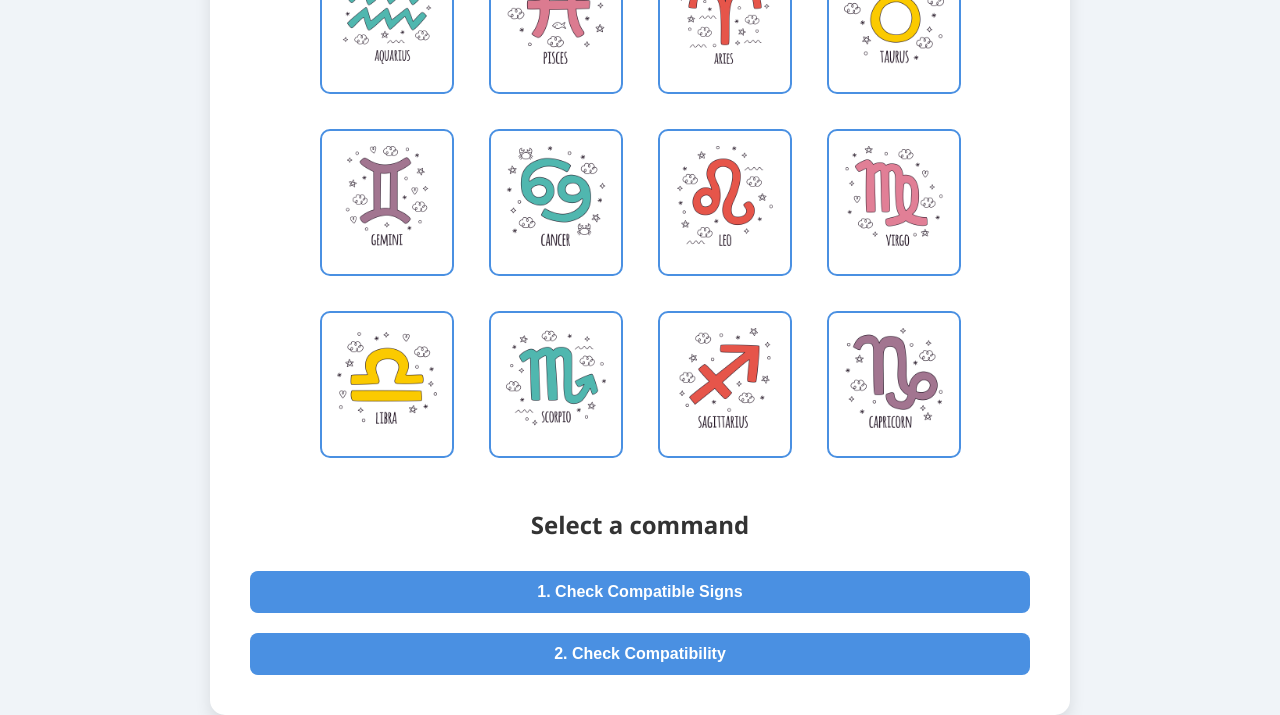
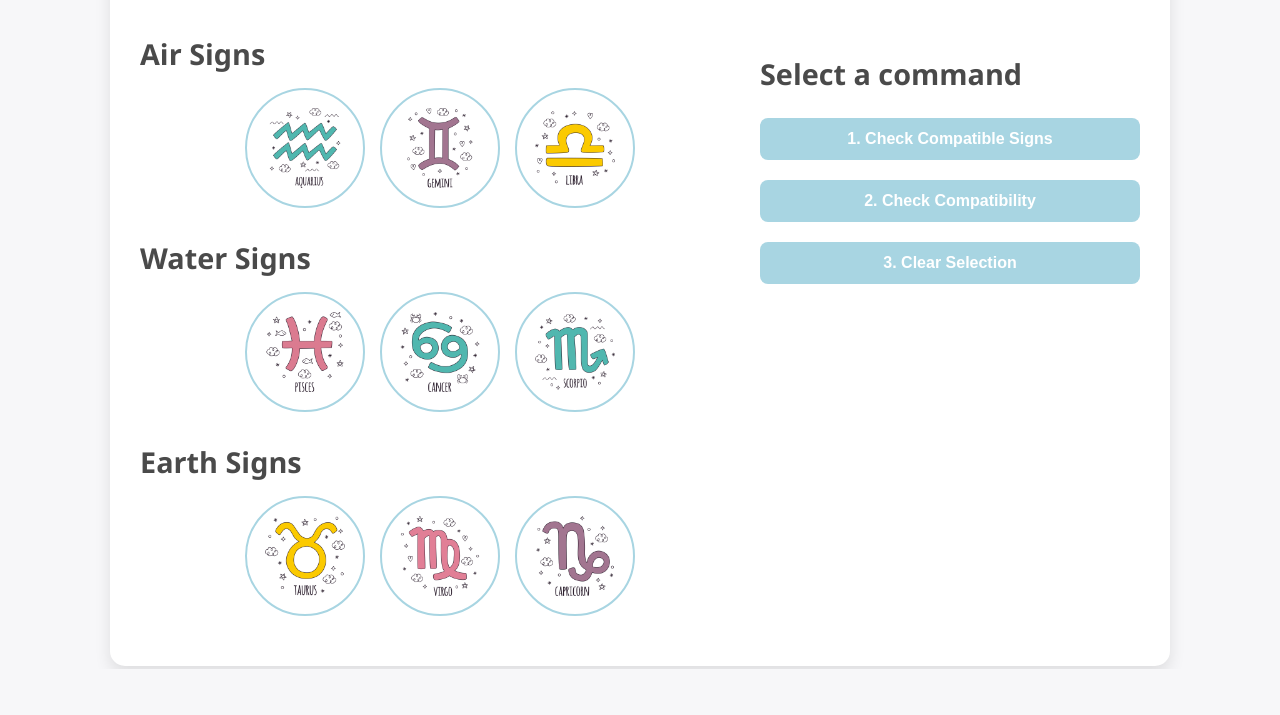
Before and after one commit to mcap114/CSINTSY-MCO2, a website: page public/index.html in a window 1280 px wide. Shown: the part 131-846 px from the top of the page. After the commit the page ends 800 px from the top, so only its background shows below. Drawn offline with Linux system fonts and the light colour scheme.

Commit message:
added description for each zodiac sign and updated frontend design

```diff
--- a/public/index.html
+++ b/public/index.html
@@ -9,48 +9,54 @@
 <body>
     <div class="container">
         <h1>Zodiac Compatibility Checker</h1>
-        <div class="zodiac-buttons">
-            <button class="zodiac-btn" data-sign="Aquarius">
+        <div class="section">
+            <div class="left-section">
+                <h2>Air Signs</h2>
+                <div class="zodiac-buttons air-signs">
+                    <button class="zodiac-btn" data-sign="Aquarius" data-desc="Humanitarian, eccentric, individualistic, cool">
                         <img src="images/aquarius.png" alt="Aquarius">
                     </button>
-            <button class="zodiac-btn" data-sign="Pisces">
+                    <button class="zodiac-btn" data-sign="Gemini" data-desc="Independent, curious, charming, gentle">
+                        <img src="images/gemini.png" alt="Gemini">
+                    </button>
+                    <button class="zodiac-btn" data-sign="Libra" data-desc="Romantic, artistic, friendly, persuasive">
+                        <img src="images/libra.png" alt="Libra">
+                    </button>
+                </div>
+
+                <h2>Water Signs</h2>
+                <div class="zodiac-buttons water-signs">
+                    <button class="zodiac-btn" data-sign="Pisces" data-desc="Creative, easy-going, faithful, sensitive">
                         <img src="images/pisces.png" alt="Pisces">
                     </button>
-            <button class="zodiac-btn" data-sign="Aries">
-                <img src="images/aries.png" alt="Aries">
+                    <button class="zodiac-btn" data-sign="Cancer" data-desc="Compassionate, sentimental, protective, emotional">
+                        <img src="images/cancer.png" alt="Cancer">
                     </button>
-            <button class="zodiac-btn" data-sign="Taurus">
+                    <button class="zodiac-btn" data-sign="Scorpio" data-desc="Mysterious, powerful, brave, resourceful">
+                        <img src="images/scorpio.png" alt="Scorpio">
+                    </button>
+                </div>
+
+                <h2>Earth Signs</h2>
+                <div class="zodiac-buttons earth-signs">
+                    <button class="zodiac-btn" data-sign="Taurus" data-desc="Kind, generous, loyal, patient">
                         <img src="images/taurus.png" alt="Taurus">
                     </button>
-            <button class="zodiac-btn" data-sign="Gemini">
-                <img src="images/gemini.png" alt="Gemini">
-            </button>
-            <button class="zodiac-btn" data-sign="Cancer">
-                <img src="images/cancer.png" alt="Cancer">
-            </button>
-            <button class="zodiac-btn" data-sign="Leo">
-                <img src="images/leo.png" alt="Leo">
-            </button>
-            <button class="zodiac-btn" data-sign="Virgo">
+                    <button class="zodiac-btn" data-sign="Virgo" data-desc="Humble, practical, organised, patient">
                         <img src="images/virgo.png" alt="Virgo">
                     </button>
-            <button class="zodiac-btn" data-sign="Libra">
-                <img src="images/libra.png" alt="Libra">
-            </button>
-            <button class="zodiac-btn" data-sign="Scorpio">
-                <img src="images/scorpio.png" alt="Scorpio">
-            </button>
-            <button class="zodiac-btn" data-sign="Sagittarius">
-                <img src="images/sagittarius.png" alt="Sagittarius">
-            </button>
-            <button class="zodiac-btn" data-sign="Capricorn">
-                <img src="images/Capricorn.png" alt="Capricorn">
+                    <button class="zodiac-btn" data-sign="Capricorn" data-desc="Traditional, disciplined, ambitious, independent">
+                        <img src="images/capricorn.png" alt="Capricorn">
                     </button>
                 </div>
+            </div>
+
+            <div class="right-section">
                 <div class="choices">
                     <h2>Select a command</h2>
                     <button class="choice-button" id="choice1">1. Check Compatible Signs</button>
                     <button class="choice-button" id="choice2">2. Check Compatibility</button>
+                    <button class="choice-button" id="clearselection">3. Clear Selection</button>
                 </div>
 
                 <div class="option1">
@@ -66,13 +72,14 @@
                     <div class="selected-signs">
                         <h2>Selected Signs</h2>
                         <p id="sign1-display">First Sign: None</p>
-            <p id="sign2-display">Second Sign: None </p>
+                        <p id="sign2-display">Second Sign: None</p>
                     </div>
                     <button id="check-compatibility">Check Compatibility</button>
                     <div class="result" id="result2"></div>
                 </div>
             </div>
-
+        </div>
+    </div>
 
     <script src="script.js"></script>
 </body>
--- a/public/script.js
+++ b/public/script.js
@@ -19,6 +19,12 @@ document.addEventListener('DOMContentLoaded', () => {
         event.preventDefault();
         document.querySelector('.option2').style.display = 'block';
         document.querySelector('.option1').style.display = 'none';
+    });
+
+    document.querySelector('#clearselection').addEventListener('click', function(event) {
+        event.preventDefault();
+        document.querySelector('.option1').style.display = 'none';
+        document.querySelector('.option2').style.display = 'none';
     });
 
     zodiacButtons.forEach(button => {
--- a/public/style.css
+++ b/public/style.css
@@ -1,12 +1,14 @@
 body {
     font-family: 'Segoe UI', Tahoma, Geneva, Verdana, sans-serif;
-    background-color: #f0f4f8;
-    color: #333;
+    background-color: #f7f7f9;
+    color: #4a4a4a;
     display: flex;
     justify-content: center;
     align-items: center;
     height: 100vh;
     margin: 0;
+    padding: 0 20px;
+    box-sizing: border-box;
 }
 
 .container {
@@ -14,15 +16,37 @@ body {
     padding: 30px;
     border-radius: 15px;
     box-shadow: 0 8px 16px rgba(0, 0, 0, 0.1);
-    text-align: center;
-    max-width: 800px;
+    max-width: 1000px;
     width: 100%;
 }
 
+.section{
+    display: flex;
+}
+
+.left-section {
+    width: 60%;
+}
+
+.right-section {
+    width: 40%;
+    padding-left: 20px;
+    box-sizing: border-box;
+}
+
 h1 {
-    color: #333;
+    color: #4a4a4a;
     margin-bottom: 20px;
-    font-size: 2em;
+    font-size: 2.5em;
+    font-weight: 700;
+    text-align: center;
+}
+
+h2 {
+    color: #4a4a4a;
+    font-size: 1.8em;
+    margin-top: 30px;
+    margin-bottom: 15px;
 }
 
 .zodiac-buttons {
@@ -35,25 +59,71 @@ h1 {
 
 .zodiac-btn {
     background-color: #ffffff;
-    border: 2px solid #4a90e2;
-    border-radius: 10px;
-    margin: 10px;
-    padding: 15px;
+    border: 2px solid #a8d5e2;
+    border-radius: 50%;
+    width: 120px;
+    height: 120px;
+    display: flex;
+    justify-content: center;
+    align-items: center;
     cursor: pointer;
     transition: transform 0.3s, background-color 0.3s, border-color 0.3s;
-    text-align: center;
+    position: relative;
 }
 
 .zodiac-btn img {
-    width: 100px;
-    height: 100px;
-    margin-bottom: 10px;
+    width: 80px;
+    height: 80px;
 }
 
 .zodiac-btn:hover {
     transform: scale(1.1);
-    background-color: #f0f4f8;
-    border-color: #357ABD;
+    background-color: #e7f2f8;
+    border-color: #88b7c5;
+}
+
+.zodiac-btn::after {
+    content: attr(data-desc);
+    position: absolute;
+    bottom: -30px;
+    left: 50%;
+    transform: translateX(-50%);
+    white-space: nowrap;
+    background-color: #e7f2f8;
+    color: #4a4a4a;
+    padding: 5px 10px;
+    border-radius: 5px;
+    opacity: 0;
+    transition: opacity 0.3s;
+    pointer-events: none;
+    font-size: 0.9em;
+}
+
+.zodiac-btn:hover::after {
+    opacity: 1;
+}
+
+.choices {
+    display: flex;
+    flex-direction: column;
+    margin-top: 20px;
+}
+
+.choice-button {
+    background-color: #a8d5e2;
+    color: white;
+    border: none;
+    padding: 12px 24px;
+    border-radius: 8px;
+    cursor: pointer;
+    margin: 10px 0;
+    font-size: 1em;
+    font-weight: 600;
+    transition: background-color 0.3s;
+}
+
+.choice-button:hover {
+    background-color: #88b7c5;
 }
 
 .selected-signs {
@@ -63,49 +133,28 @@ h1 {
 }
 
 #check-compatibility, #check-compatible-signs {
-    background-color: #4a90e2;
+    background-color: #a8d5e2;
     color: white;
     border: none;
     padding: 12px 24px;
     border-radius: 8px;
     cursor: pointer;
-    margin: 10px;
-    font-size: 1em;
+    margin: 10px 0;
+    font-size: 16px;
     font-weight: 600;
+    transition: background-color 0.3s;
 }
 
-#check-compatibility:hover {
-    background-color: #357ABD;
+#check-compatibility:hover, #check-compatible-signs:hover {
+    background-color: #88b7c5;
 }
 
 .result {
     font-size: 1.2em;
-    color: #4a90e2;
+    color: #88b7c5;
     margin-top: 20px;
 }
 
-.choices {
-    display:flex;
-    flex-direction: column;
-}
-
-.choice-button{
-    background-color: #4a90e2;
-    color: white;
-    border: none;
-    padding: 12px 24px;
-    border-radius: 8px;
-    cursor: pointer;
-    margin: 10px;
-    font-size: 1em;
-    font-weight: 600;
-}
-
-
-.option1 {
-    display:none;
-}
-
-.option2 {
+.option1, .option2 {
     display: none;
 }
```
Lines whose indentation alone changed are shown as unchanged.
